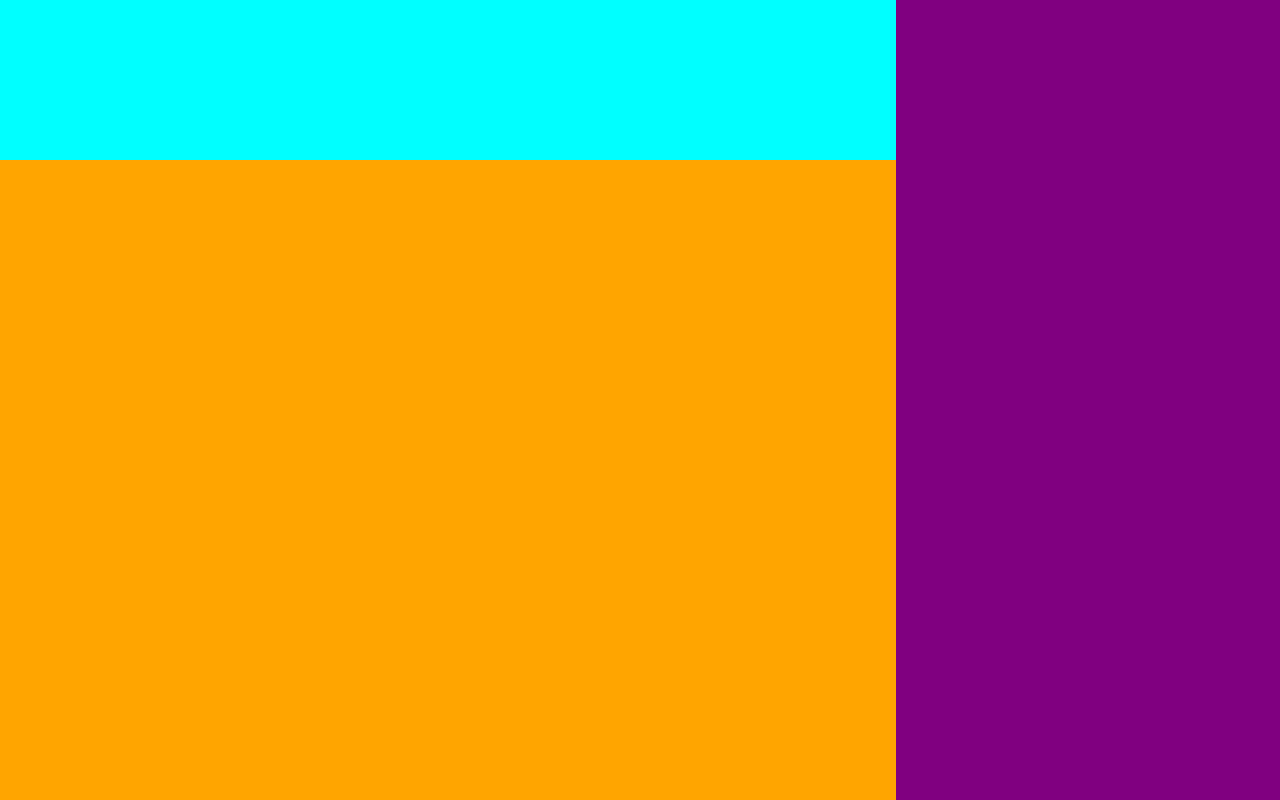
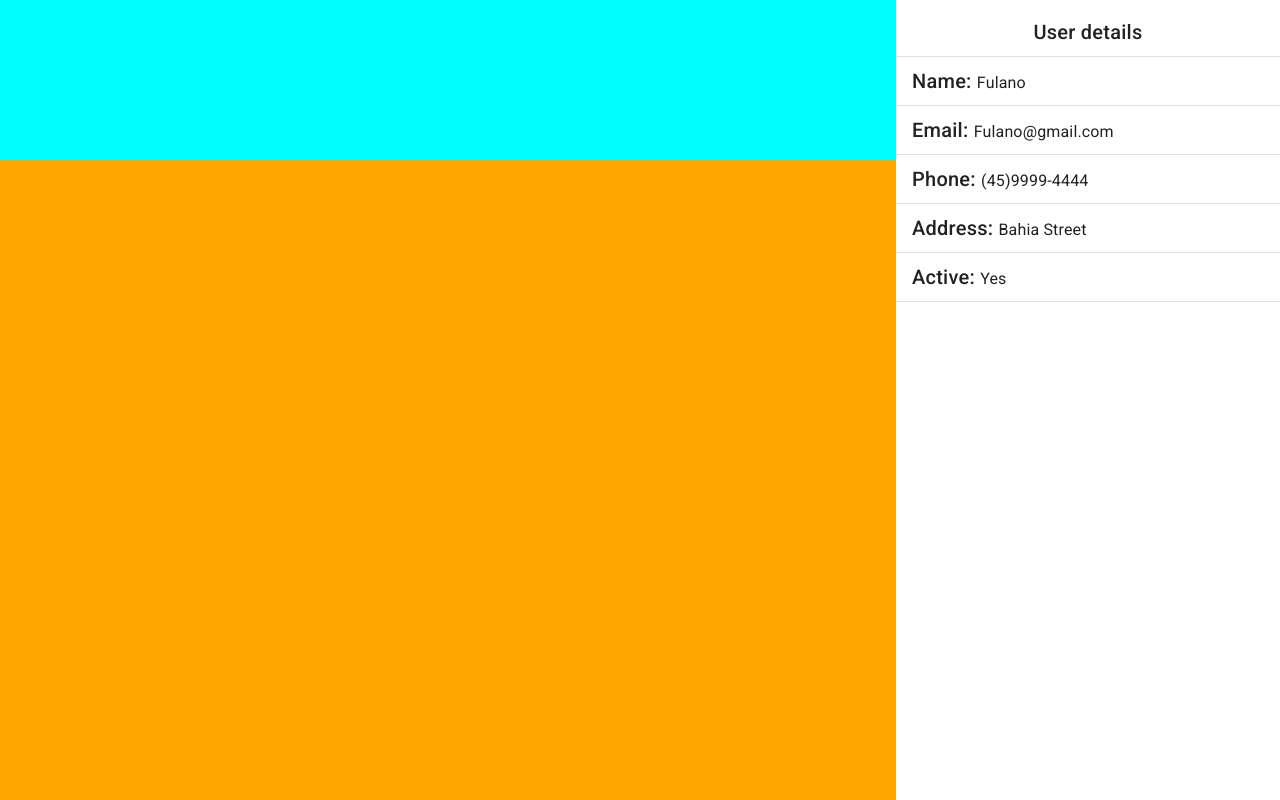
Before and after one commit to arthur-hds/users-filter-project, an Angular app: page / in a window 1280 px wide. Built offline with nearby package versions, Linux system fonts and the light colour scheme.

Commit message:
feature: User Details component created and setted

```diff
--- a/src/app/angular-material/angular-material.module.ts
+++ b/src/app/angular-material/angular-material.module.ts
@@ -1,13 +1,14 @@
 import { NgModule } from "@angular/core";
 import {MatButtonModule} from '@angular/material/button';
-
+import {MatListModule} from '@angular/material/list';
+import {MatDividerModule} from '@angular/material/divider';
 
 @NgModule({
     imports: [  //Import angular material modules
-        MatButtonModule
+        MatButtonModule, MatListModule, MatDividerModule
     ],
     exports: [
-        MatButtonModule
+        MatButtonModule, MatListModule, MatDividerModule
     ]
 
 })
--- a/src/app/app.component.html
+++ b/src/app/app.component.html
@@ -13,6 +13,8 @@
 
   <div class="right-div">
 
+    <app-user-details></app-user-details>
+
   </div>
 
 
--- a/src/app/app.component.scss
+++ b/src/app/app.component.scss
@@ -25,5 +25,5 @@
 .right-div{
     width: 30%;
     max-height: 100%;
-    background-color: purple;
+    background-color: white;
 }
--- a/src/app/components/components.module.ts
+++ b/src/app/components/components.module.ts
@@ -1,15 +1,20 @@
 import { NgModule } from "@angular/core";
 import { AngularMaterialModule } from "../angular-material/angular-material.module";
+import { UserDetailsComponent } from './user-details/user-details.component';
 
 @NgModule({
-    declarations: [],  //Components
+    declarations: [
+    UserDetailsComponent
+  ],  //Components
 
     imports: [  //Import angular material modules
         AngularMaterialModule
 
     ],
 
-    exports: []  //Exports components to AppModule
+    exports: [
+      UserDetailsComponent
+    ]  //Exports components to AppModule
 
 
 })
--- /dev/null
+++ b/src/app/components/user-details/user-details.component.html
@@ -0,0 +1,67 @@
+<div class="user-details">
+
+    <mat-list role="list">
+        <mat-list-item class="u-text-aling-center">
+
+            <span class="mat-h2">User details</span>
+
+        </mat-list-item>
+        <mat-divider></mat-divider>
+
+        <mat-list-item>
+
+            <span class="mat-h2">Name: </span>
+            <span class="mat-h3">Fulano</span>
+
+        </mat-list-item>
+        <mat-divider></mat-divider>
+
+        <mat-list-item>
+
+            <span class="mat-h2">Email: </span>
+            <span class="mat-h3">Fulano&#64;gmail.com</span>
+
+        </mat-list-item>
+        <mat-divider></mat-divider>
+
+        <mat-list-item>
+
+            <span class="mat-h2">Phone: </span>
+            <span class="mat-h3">(45)9999-4444</span>
+
+        </mat-list-item>
+        <mat-divider></mat-divider>
+
+        <mat-list-item>
+
+            <span class="mat-h2">Address: </span>
+            <span class="mat-h3">Bahia Street</span>
+
+        </mat-list-item>
+        <mat-divider></mat-divider>
+
+
+
+        <mat-list-item>
+
+            <span class="mat-h2">Active: </span>
+            <span class="mat-h3">Yes</span>
+
+        </mat-list-item>
+
+        <mat-divider></mat-divider>
+
+
+
+
+
+
+
+
+        </mat-list>
+
+
+
+
+
+</div>
--- /dev/null
+++ b/src/app/components/user-details/user-details.component.scss
@@ -0,0 +1,6 @@
+
+
+.user-details{
+    width: 100%;
+    height: 100%;
+}
--- a/src/styles.scss
+++ b/src/styles.scss
@@ -1,4 +1,5 @@
 /* You can add global styles to this file, and also import other style files */
+@import "styles/utils/text-align-center";
 
 *{
     margin: 0;
--- /dev/null
+++ b/src/styles/utils/_text-align-center.scss
@@ -0,0 +1,3 @@
+.u-text-aling-center{
+    text-align: center;
+}
```
Also changed, not shown: src/app/components/user-details/user-details.component.ts (added, +10 -0 lines), 1 other file (tests, documents, lock files or other folders).
